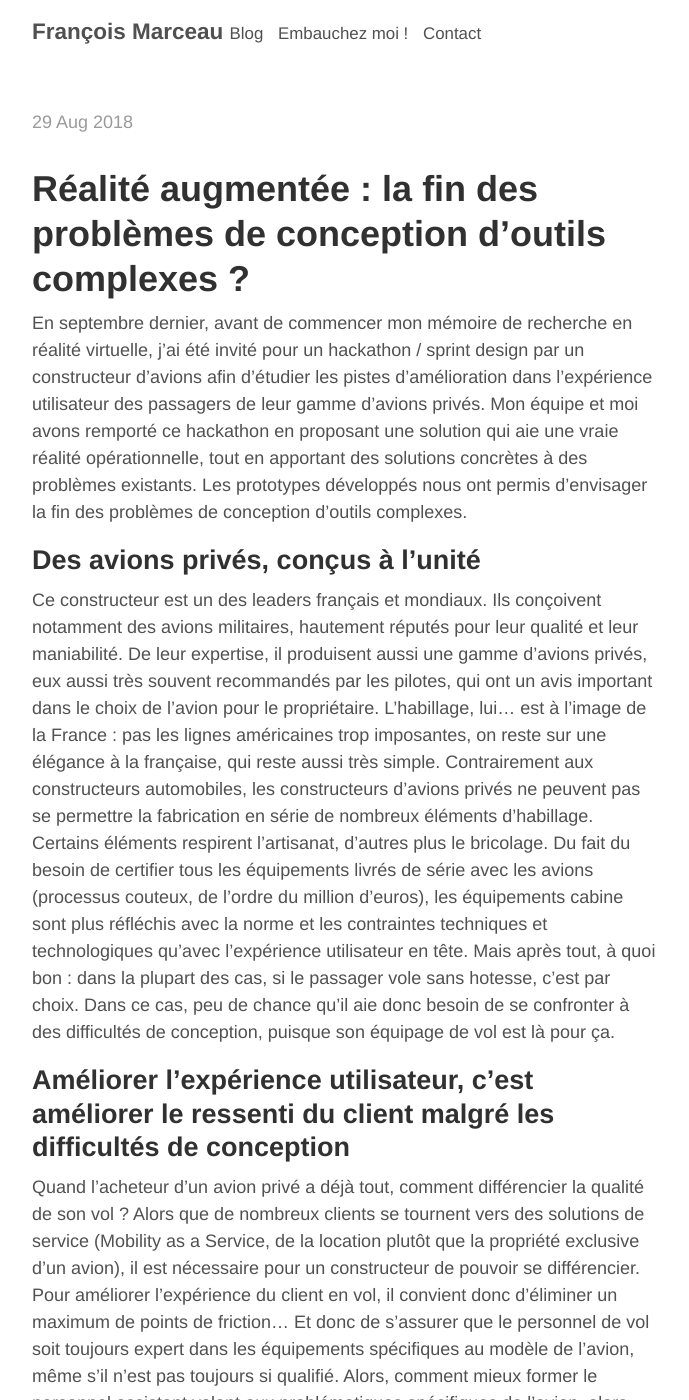
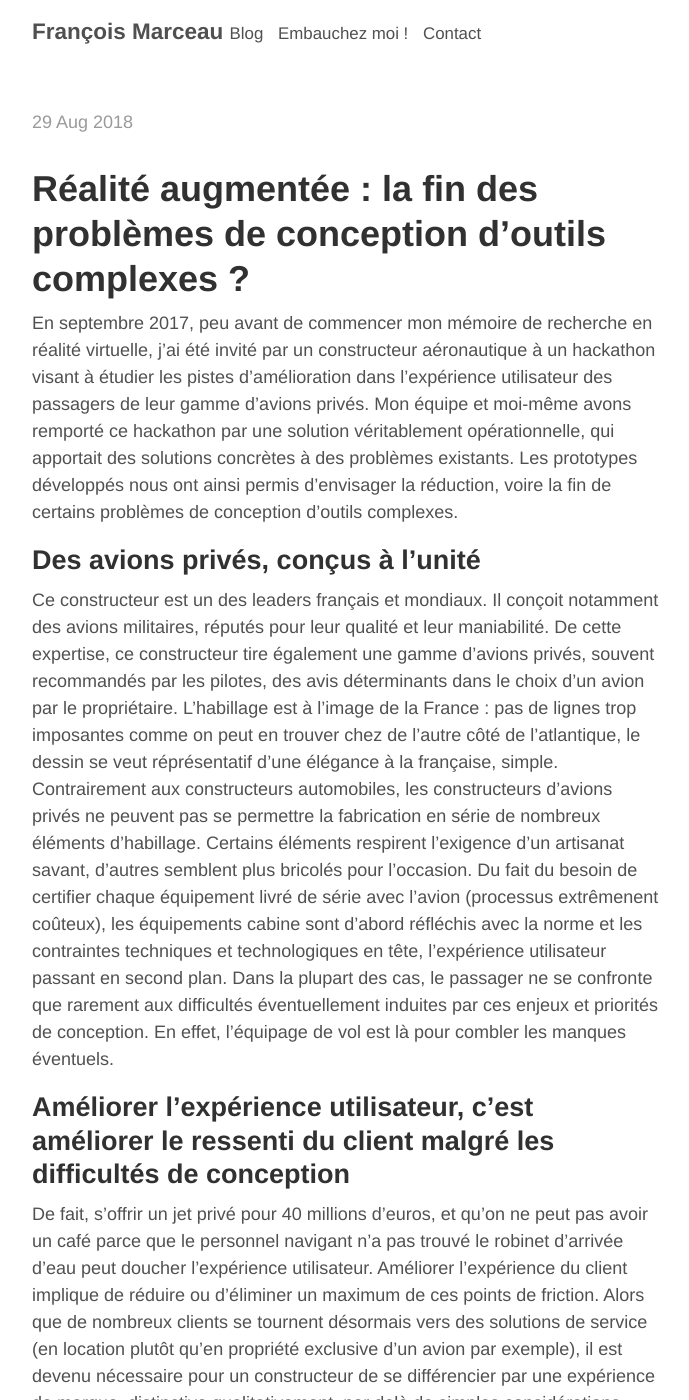
Before and after one commit to francoismarceau/blog, a Jekyll site: the page built from _posts/2018-07-29-ar-cabinguide.md, in a window 1280 px wide and 1400 px high. Shown: the whole window, without its empty margins (293-982 px from the left). Built offline with Jekyll 4.4.1, drawn with Linux system fonts in a browser that asks for light colours; our own code applies the rules of GitHub Pages for plain Markdown files; some of the changed text lies outside the part shown.

Commit message:
édité l'article AR en français

```diff
--- a/_posts/2018-07-29-ar-cabinguide.md
+++ b/_posts/2018-07-29-ar-cabinguide.md
@@ -4,15 +4,15 @@ title: Réalité augmentée : la fin des problèmes de conception d'outils compl
 ---
 # Réalité augmentée : la fin des problèmes de conception d'outils complexes ?
 
-En septembre dernier, avant de commencer mon mémoire de recherche en réalité virtuelle, j'ai été invité pour un hackathon / sprint design par un constructeur d'avions afin d'étudier les pistes d'amélioration dans l'expérience utilisateur des passagers de leur gamme d'avions privés. Mon équipe et moi avons remporté ce hackathon en proposant une solution qui aie une vraie réalité opérationnelle, tout en apportant des solutions concrètes à des problèmes existants. Les prototypes développés nous ont permis d'envisager la fin des problèmes de conception d'outils complexes.
+En septembre 2017, peu avant de commencer mon mémoire de recherche en réalité virtuelle, j'ai été invité par un constructeur aéronautique à un hackathon visant à étudier les pistes d'amélioration dans l'expérience utilisateur des passagers de leur gamme d'avions privés. Mon équipe et moi-même avons remporté ce hackathon par une solution véritablement opérationnelle, qui apportait des solutions concrètes à des problèmes existants. Les prototypes développés nous ont ainsi permis d'envisager la réduction, voire la fin de certains problèmes de conception d'outils complexes.
 
 ## Des avions privés, conçus à l'unité
 
-Ce constructeur est un des leaders français et mondiaux. Ils conçoivent notamment des avions militaires, hautement réputés pour leur qualité et leur maniabilité. De leur expertise, il produisent aussi une gamme d'avions privés, eux aussi très souvent recommandés par les pilotes, qui ont un avis important dans le choix de l'avion pour le propriétaire. L'habillage, lui... est à l'image de la France : pas les lignes américaines trop imposantes, on reste sur une élégance à la française, qui reste aussi très simple. Contrairement aux constructeurs automobiles, les constructeurs d'avions privés ne peuvent pas se permettre la fabrication en série de nombreux éléments d'habillage. Certains éléments respirent l'artisanat, d'autres plus le bricolage. Du fait du besoin de certifier tous les équipements livrés de série avec les avions (processus couteux, de l'ordre du million d'euros), les équipements cabine sont plus réfléchis avec la norme et les contraintes techniques et technologiques qu'avec l'expérience utilisateur en tête. Mais après tout, à quoi bon : dans la plupart des cas, si le passager vole sans hotesse, c'est par choix. Dans ce cas, peu de chance qu'il aie donc besoin de  se confronter à des difficultés de conception, puisque son équipage de vol est là pour ça.
+Ce constructeur est un des leaders français et mondiaux. Il conçoit notamment des avions militaires, réputés pour leur qualité et leur maniabilité. De cette expertise, ce constructeur tire également une gamme d'avions privés, souvent recommandés par les pilotes, des avis déterminants dans le choix d’un avion par le propriétaire. L'habillage est à l'image de la France : pas de lignes trop imposantes comme on peut en trouver chez de l’autre côté de l’atlantique, le dessin se veut réprésentatif d'une élégance à la française, simple. Contrairement aux constructeurs automobiles, les constructeurs d'avions privés ne peuvent pas se permettre la fabrication en série de nombreux éléments d'habillage. Certains éléments respirent l'exigence d'un artisanat savant, d'autres semblent plus bricolés pour l'occasion. Du fait du besoin de certifier chaque équipement livré de série avec l'avion (processus extrêmenent coûteux), les équipements cabine sont d'abord réfléchis avec la norme et les contraintes techniques et technologiques en tête, l'expérience utilisateur passant en second plan. Dans la plupart des cas, le passager ne se confronte que rarement aux difficultés éventuellement induites par ces enjeux et priorités de conception. En effet, l'équipage de vol est là pour combler les manques éventuels.
 
 ## Améliorer l'expérience utilisateur, c'est améliorer le ressenti du client malgré les difficultés de conception
 
-Quand l'acheteur d'un avion privé a déjà tout, comment différencier la qualité de son vol ? Alors que de nombreux clients se tournent vers des solutions de service (Mobility as a Service, de la location plutôt que la propriété exclusive d'un avion), il est nécessaire pour un constructeur de pouvoir se différencier. Pour améliorer l'expérience du client en vol, il convient donc d'éliminer un maximum de points de friction... Et donc de s'assurer que le personnel de vol soit toujours expert dans les équipements spécifiques au modèle de l'avion, même s'il n'est pas toujours si qualifié. Alors, comment mieux former le personnel assistant volant aux problématiques spécifiques de l'avion, alors que l'équipement souffre de problèmes de conception en conflit avec la réglementation. Le personnel de vol, dans un monde idéal, est affecté à un unique avion : mais dans le monde réel, les hôtesses ne sont jamais des expertes sur le modèle dans lequel elles servent. Dans certains cas, elles font partie d'une flotte commerciale et interviennent sur des modèles différents, de marques différentes... Équipés différemment. Sur des outils créés quasiment à l'unité, il peut-être difficile de s'y retrouver ! Et oui : quand on paie 40 millions d'euros pour un avion privé, et qu'on ne peut pas avoir un café parce que l'hôtesse n'a pas compris où était le robinet d'arrivée d'eau... Il y a de quoi s'énerver.
+De fait, s’offrir un jet privé pour 40 millions d’euros, et qu’on ne peut pas avoir un café parce que le personnel navigant n’a pas trouvé le robinet d’arrivée d’eau peut doucher l’expérience utilisateur. Améliorer l'expérience du client implique de réduire ou d'éliminer un maximum de ces points de friction. Alors que de nombreux clients se tournent désormais vers des solutions de service (en location plutôt qu’en propriété exclusive d’un avion par exemple), il est devenu nécessaire pour un constructeur de se différencier par une expérience de marque, distinctive qualitativement, par delà de simples considérations ergonomiques ou fonctionnelles. Cela implique de pouvoir assurer au personnel de vol l'expertise nécessaire à l'emploi des équipements spécifiques au modèle de l'avion. Dans un monde idéal, le personnel de vol, se trouverait affecté à un seul et unique modèle d’avion, qu’il pourrait ainsi connaître sur le bout des doigts. Dans le monde réel, les expertises sont rares en regard du modèle dans lequel ce personnel peut avoir à servir. En effet, une flotte commerciale oblige à intervenir sur des modèles différents, de marques différentes... Équipés différemment. Sur des appareils créés quelquefois à l’unité, il peut-être difficile de s’y retrouver ! Dès lors, comment mieux former ce personnel volant aux problématiques spécifiques de chaque appareil, — alors que l'équipement peut quelquefois souffrir de vices de conception — devient un enjeu stratégique majeur.
 
 ## Former, de manière intelligente
 
```
